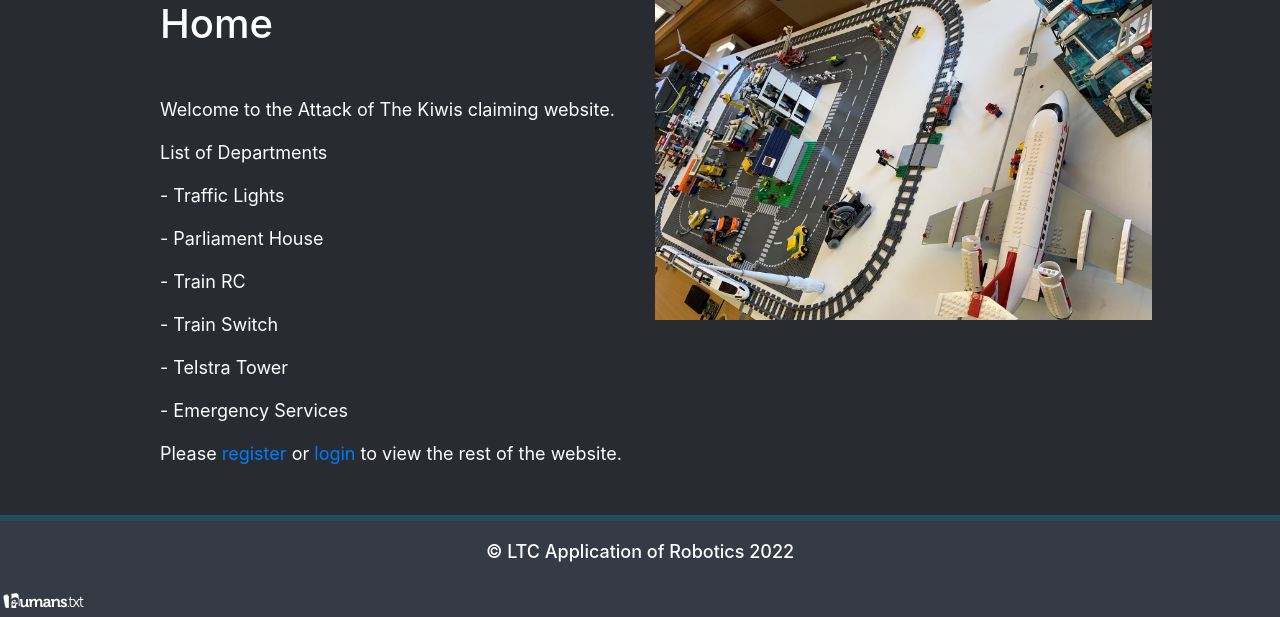
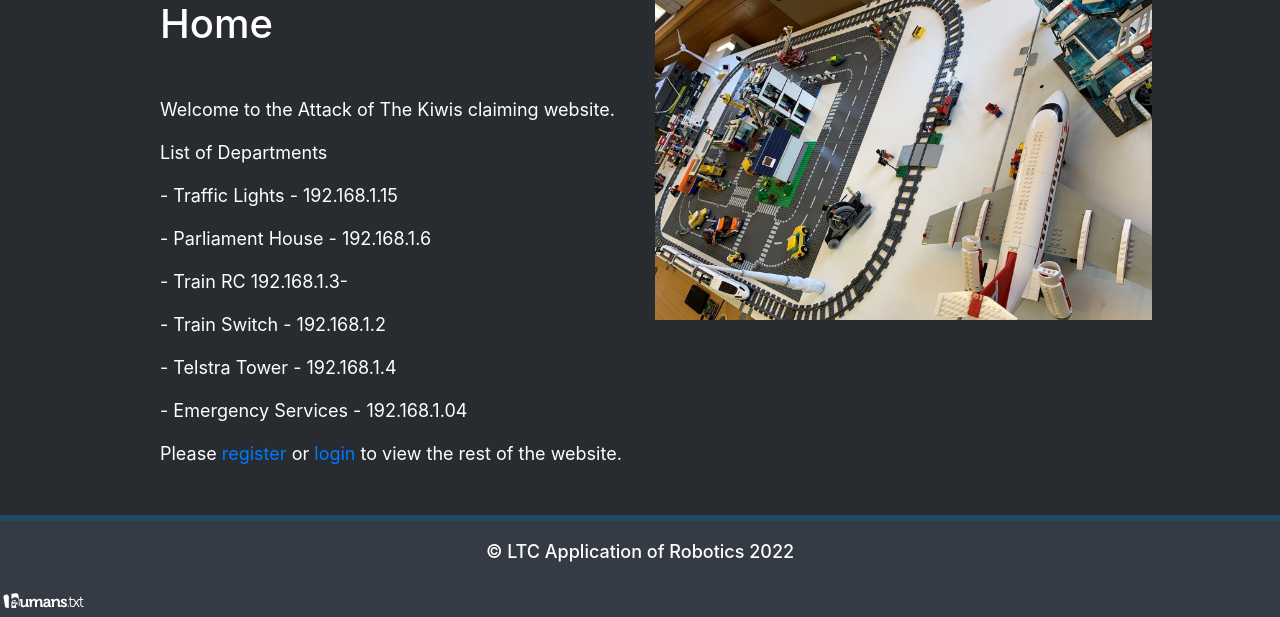
Before and after one commit to Lake-Tuggeranong-College/CyberRange2022, a Flask app: page / in a window 1280 px wide. Shown: the part 183-800 px from the top of the page. Run offline with Flask 2, Linux system fonts and the light colour scheme; parts of the project's set-up code (start-up, migrations or seed data) failed here and were passed over; some libraries are stand-ins or nearby versions.

Commit message:
Added IP addresses to the home page

```diff
--- a/Website/templates/index.html
+++ b/Website/templates/index.html
@@ -20,12 +20,12 @@
             {% endif %}
             <p>Welcome to the Attack of The Kiwis claiming website.</p>
             <p>List of Departments</p>
-            <p>- Traffic Lights</p>
-            <p>- Parliament House</p>
-            <p>- Train RC</p>
-            <p>- Train Switch</p>
-            <p>- Telstra Tower</p>
-            <p>- Emergency Services</p>
+            <p>- Traffic Lights - 192.168.1.15</p>
+            <p>- Parliament House - 192.168.1.6</p>
+            <p>- Train RC 192.168.1.3- </p>
+            <p>- Train Switch - 192.168.1.2</p>
+            <p>- Telstra Tower - 192.168.1.4</p>
+            <p>- Emergency Services - 192.168.1.04</p>
             {% if current_user.is_anonymous %}
                 <p>Please <a href="/register">register</a> or <a href="/login">login</a> to view the rest of the
                     website.</p>
```
